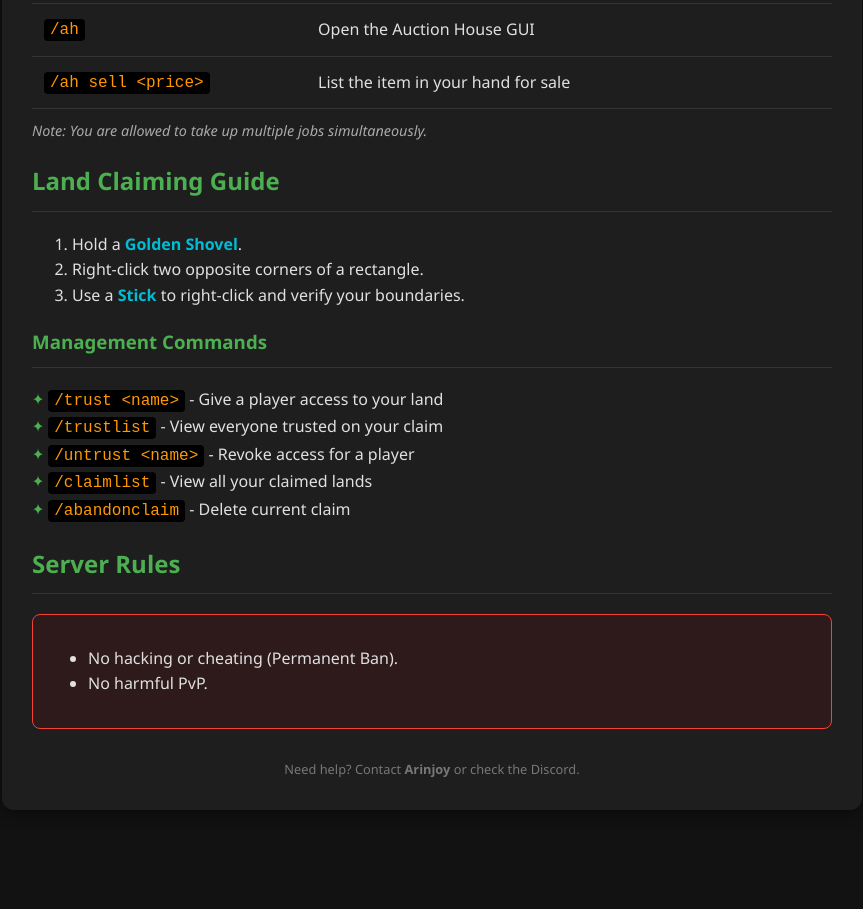
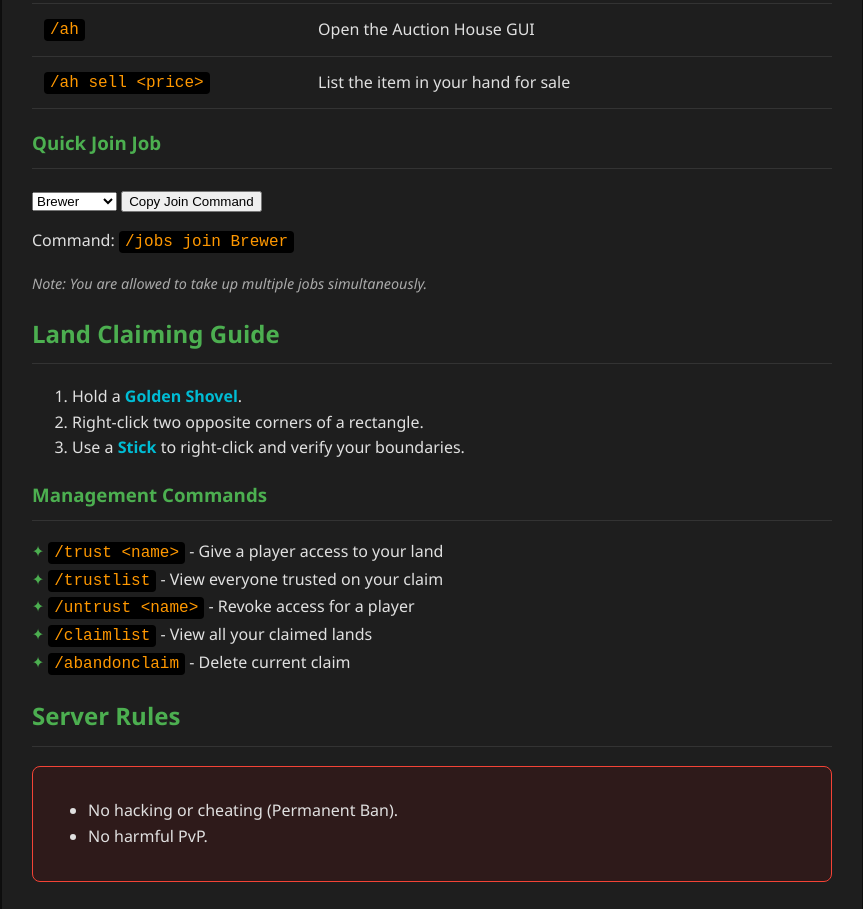
Before and after one commit to THe-CODIST-GAMER/DAWNLANDS, a plain HTML site: page index.html in a window 1280 px wide. Shown: the part 920-1829 px from the top of the page, without its empty margins (208-1071 px from the left). Before the commit the page ends 1750 px from the top, so only its background shows below. Drawn offline with Linux system fonts and the light colour scheme.

Commit message:
Refactor index.html structure and content

```diff
--- a/index.html
+++ b/index.html
@@ -151,6 +151,24 @@
                 </tr>
             </tbody>
         </table>
+     <h3>Quick Join Job</h3>
+        <div class="generator-box">
+            <select id="jobSelect">
+                <option value="Brewer">Brewer</option>
+                <option value="Builder">Builder</option>
+                <option value="Crafter">Crafter</option>
+                <option value="Digger">Digger</option>
+                <option value="Enchanter">Enchanter</option>
+                <option value="Explorer">Explorer</option>
+                <option value="Farmer">Farmer</option>
+                <option value="Fisherman">Fisherman</option>
+                <option value="Hunter">Hunter</option>
+                <option value="Miner">Miner</option>
+            </select>
+            <button class="copy-btn" onclick="copyJobCommand()">Copy Join Command</button>
+            <p style="margin-top:15px;">Command: <span class="code" id="commandPreview">/jobs join Brewer</span></p>
+        </div>
+
         <span class="note">Note: You are allowed to take up multiple jobs simultaneously.</span>
     </section>
 
```
